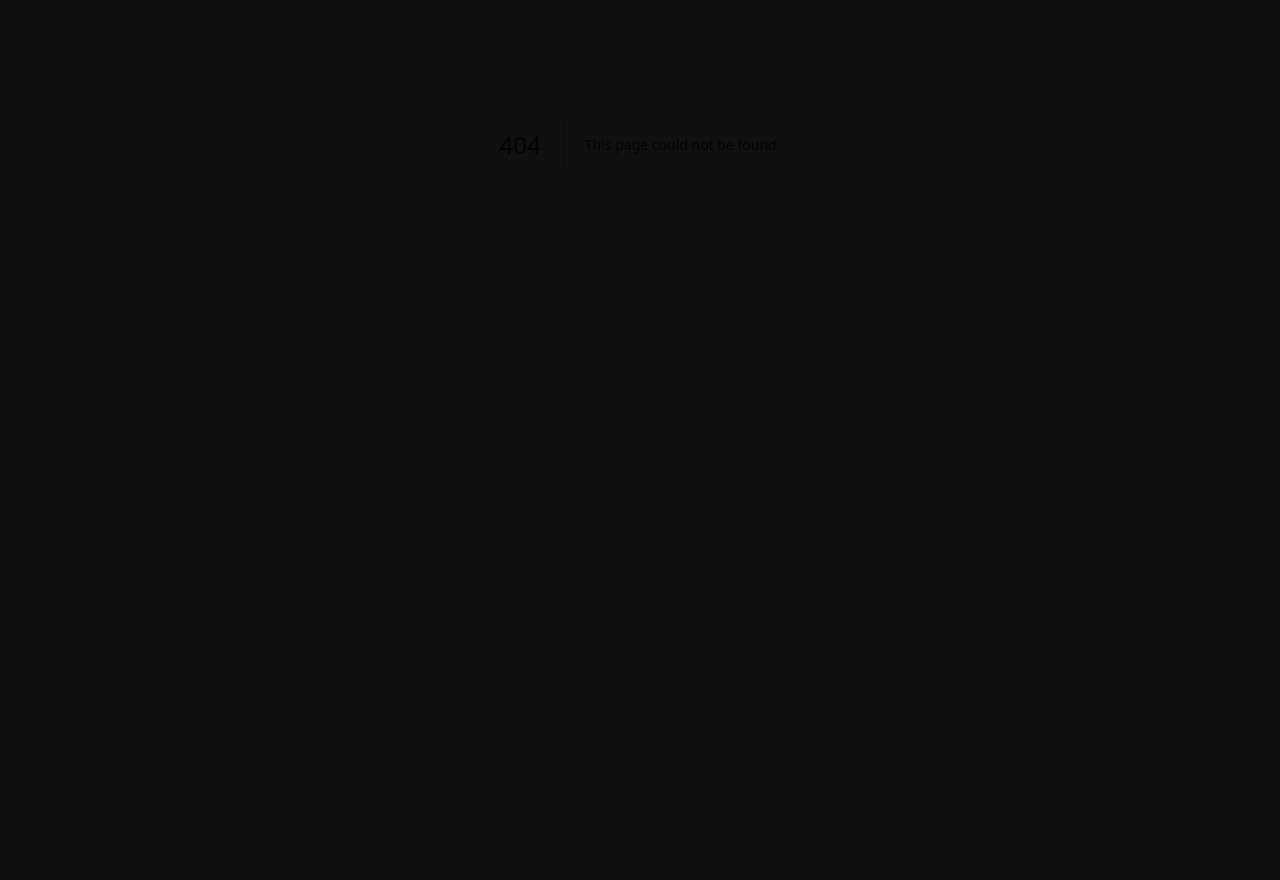
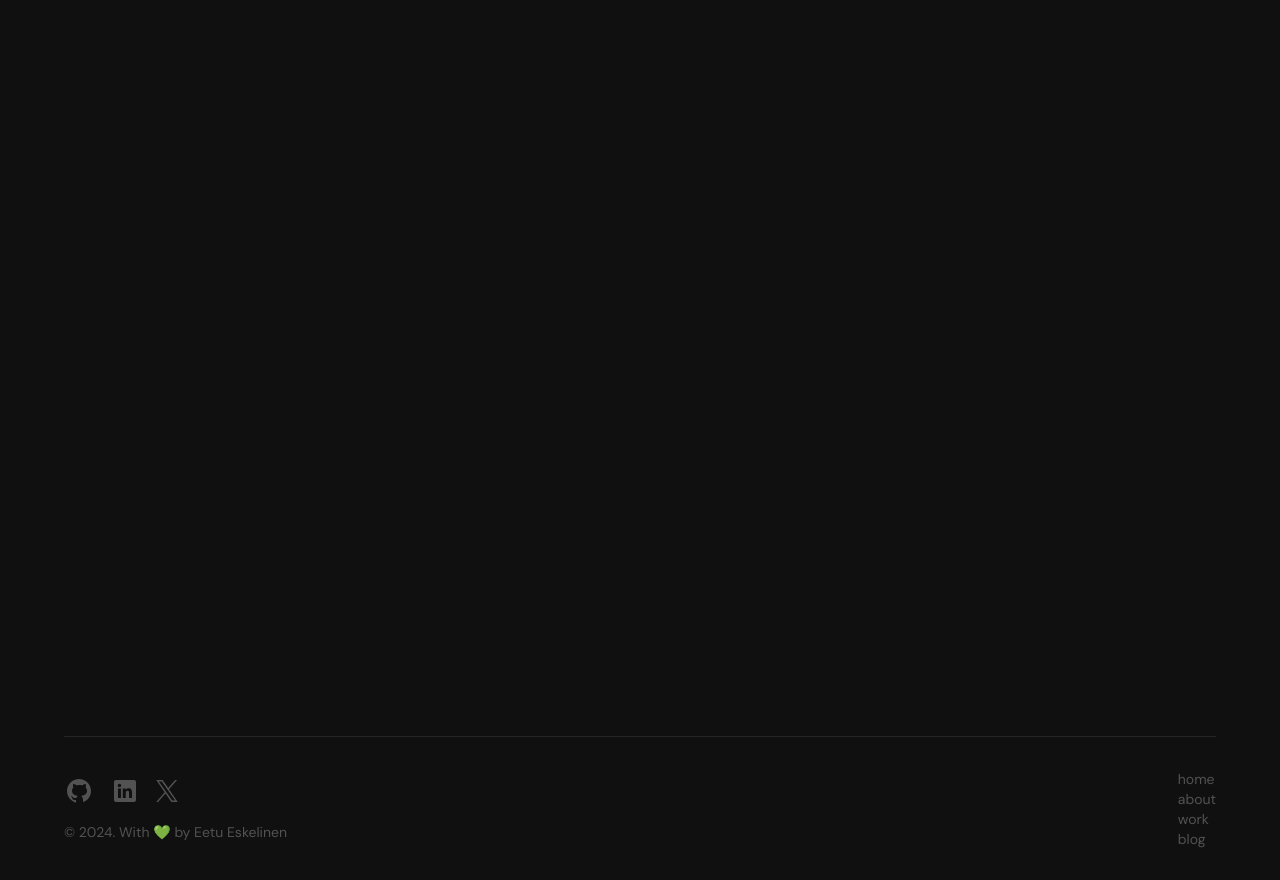
Before and after one commit to Eppu/eetueskelinen.com, a Next.js app: page /about in a window 1280 px wide. Before the commit this address had no page. Shown: the part 380-1260 px from the top of the page. Before the commit the page ends 1084 px from the top, so only its background shows below. Built offline with nearby package versions, Linux system fonts and the light colour scheme; a web font is replaced by a local one.

Commit message:
Add footer and icons

```diff
--- /dev/null
+++ b/app/about/page.tsx
@@ -0,0 +1,7 @@
+export default function About() {
+  return (
+    <section className="flex min-h-screen flex-col md:py-16 justify-between max-w-7xl">
+      <div className="max-w-5xl ">This is my about page. Todo!</div>
+    </section>
+  );
+}
--- /dev/null
+++ b/app/components/Footer.tsx
@@ -0,0 +1,45 @@
+import { navItems } from "./Navbar";
+import Link from "next/link";
+import { GithubIcon, LinkedInIcon, XIcon } from "../utils/icons";
+
+const currentYear = new Date().getFullYear();
+
+export default function Footer() {
+  return (
+    <footer className="flex justify-between items-center h-36 w-full border-solid border-t border-neutral-800">
+      <div className="flex flex-col space-y-4 items-center text-neutral-600">
+        <div className="flex space-x-4  items-center w-full">
+          <a
+            href="https://github.com/eppu"
+            className="hover:text-yellowgreen transition duration-150 ease-in-out"
+            target="_blank"
+          >
+            <GithubIcon />
+          </a>
+          <a
+            href="https://linkedin.com/in/eetueskelinen"
+            className="hover:text-yellowgreen transition duration-150 ease-in-out"
+            target="_blank"
+          >
+            <LinkedInIcon />
+          </a>
+          <a
+            href="https://twitter.com/edwardtehgreat"
+            className="hover:text-yellowgreen transition duration-150 ease-in-out"
+            target="_blank"
+          >
+            <XIcon />
+          </a>
+        </div>
+        <p className="text-sm">© {currentYear}. With 💚 by Eetu Eskelinen</p>
+      </div>
+      <div className="flex flex-col text-sm text-neutral-600">
+        {navItems.map((item) => (
+          <Link key={item.href} href={item.href} className=" hover:transition-all hover:text-neutral-200 duration-50">
+            {item.name}
+          </Link>
+        ))}
+      </div>
+    </footer>
+  );
+}
--- a/app/components/Navbar.tsx
+++ b/app/components/Navbar.tsx
@@ -1,9 +1,9 @@
 import Link from "next/link";
 
-const navItems = [
+export const navItems = [
   { name: "home", href: "/" },
-  { name: "about", href: "/blog" },
-  { name: "work", href: "/about" },
+  { name: "about", href: "/about" },
+  { name: "work", href: "/work" },
   { name: "blog", href: "/blog/mypost" },
 ];
 
--- a/app/layout.tsx
+++ b/app/layout.tsx
@@ -1,12 +1,9 @@
 import type { Metadata } from "next";
-import { Inter } from "next/font/google";
-// import { DM_Sans, DM_Serif_Display } from "next/font/google";
 import { dmSans } from "./utils/fonts";
 
 import "./globals.css";
 import Navbar from "./components/Navbar";
-
-const inter = Inter({ subsets: ["latin"] });
+import Footer from "./components/Footer";
 
 export const metadata: Metadata = {
   metadataBase: new URL("https://eetueskelinen.com"),
@@ -49,9 +46,10 @@ export default function RootLayout({
     <html lang="en" className={dmSans.className}>
       {/* <body className={inter.className}>{children}</body> */}
       <body className="antialiased bg-[#111010]">
-        <div className="mb-40 max-w-7xl flex flex-col mx-4 mt-4 md:px-16 lg:mx-auto flex-auto min-w-0 px-2">
+        <div className="max-w-7xl flex flex-col mx-4 mt-4 md:px-16 lg:mx-auto flex-auto min-w-0 px-2">
           <Navbar />
-          <main>{children}</main>
+          <main className="mb-40 md:flex-row mt-8 lg:mx-auto">{children}</main>
+          <Footer />
         </div>
       </body>
     </html>
--- /dev/null
+++ b/app/utils/icons.tsx
@@ -0,0 +1,63 @@
+export const GithubIcon = (props) => {
+  return (
+    <svg
+      height={props.height || "30px"}
+      width={props.width || "30px"}
+      fill="currentColor"
+      viewBox="0 0 30 30"
+      xmlns="http://www.w3.org/2000/svg"
+      {...props}
+    >
+      <title>Eetu's Github</title>
+      <path d="M15,3C8.373,3,3,8.373,3,15c0,5.623,3.872,10.328,9.092,11.63C12.036,26.468,12,26.28,12,26.047v-2.051 c-0.487,0-1.303,0-1.508,0c-0.821,0-1.551-0.353-1.905-1.009c-0.393-0.729-0.461-1.844-1.435-2.526 c-0.289-0.227-0.069-0.486,0.264-0.451c0.615,0.174,1.125,0.596,1.605,1.222c0.478,0.627,0.703,0.769,1.596,0.769 c0.433,0,1.081-0.025,1.691-0.121c0.328-0.833,0.895-1.6,1.588-1.962c-3.996-0.411-5.903-2.399-5.903-5.098 c0-1.162,0.495-2.286,1.336-3.233C9.053,10.647,8.706,8.73,9.435,8c1.798,0,2.885,1.166,3.146,1.481C13.477,9.174,14.461,9,15.495,9 c1.036,0,2.024,0.174,2.922,0.483C18.675,9.17,19.763,8,21.565,8c0.732,0.731,0.381,2.656,0.102,3.594 c0.836,0.945,1.328,2.066,1.328,3.226c0,2.697-1.904,4.684-5.894,5.097C18.199,20.49,19,22.1,19,23.313v2.734 c0,0.104-0.023,0.179-0.035,0.268C23.641,24.676,27,20.236,27,15C27,8.373,21.627,3,15,3z" />
+    </svg>
+  );
+};
+
+export const LinkedInIcon = (props) => {
+  return (
+    <svg
+      height={props.height || "30px"}
+      width={props.width || "30px"}
+      fill="currentColor"
+      viewBox="0 0 30 30"
+      xmlns="http://www.w3.org/2000/svg"
+      {...props}
+    >
+      <title>Eetu's LinkedIn</title>
+      <path d="M24,4H6C4.895,4,4,4.895,4,6v18c0,1.105,0.895,2,2,2h18c1.105,0,2-0.895,2-2V6C26,4.895,25.105,4,24,4z M10.954,22h-2.95 v-9.492h2.95V22z M9.449,11.151c-0.951,0-1.72-0.771-1.72-1.72c0-0.949,0.77-1.719,1.72-1.719c0.948,0,1.719,0.771,1.719,1.719 C11.168,10.38,10.397,11.151,9.449,11.151z M22.004,22h-2.948v-4.616c0-1.101-0.02-2.517-1.533-2.517 c-1.535,0-1.771,1.199-1.771,2.437V22h-2.948v-9.492h2.83v1.297h0.04c0.394-0.746,1.356-1.533,2.791-1.533 c2.987,0,3.539,1.966,3.539,4.522V22z" />
+    </svg>
+  );
+};
+
+export const TwitterIcon = (props) => {
+  return (
+    <svg
+      height={props.height || "30px"}
+      width={props.width || "30px"}
+      fill="currentColor"
+      viewBox="0 0 30 30"
+      xmlns="http://www.w3.org/2000/svg"
+      {...props}
+    >
+      <title>Eetu's Twitter</title>
+      <path d="M28,6.937c-0.957,0.425-1.985,0.711-3.064,0.84c1.102-0.66,1.947-1.705,2.345-2.951c-1.03,0.611-2.172,1.055-3.388,1.295 c-0.973-1.037-2.359-1.685-3.893-1.685c-2.946,0-5.334,2.389-5.334,5.334c0,0.418,0.048,0.826,0.138,1.215 c-4.433-0.222-8.363-2.346-10.995-5.574C3.351,6.199,3.088,7.115,3.088,8.094c0,1.85,0.941,3.483,2.372,4.439 c-0.874-0.028-1.697-0.268-2.416-0.667c0,0.023,0,0.044,0,0.067c0,2.585,1.838,4.741,4.279,5.23 c-0.447,0.122-0.919,0.187-1.406,0.187c-0.343,0-0.678-0.034-1.003-0.095c0.679,2.119,2.649,3.662,4.983,3.705 c-1.825,1.431-4.125,2.284-6.625,2.284c-0.43,0-0.855-0.025-1.273-0.075c2.361,1.513,5.164,2.396,8.177,2.396 c9.812,0,15.176-8.128,15.176-15.177c0-0.231-0.005-0.461-0.015-0.69C26.38,8.945,27.285,8.006,28,6.937z" />
+    </svg>
+  );
+};
+
+export const XIcon = (props) => {
+  return (
+    <svg
+      height={props.height || "22px"}
+      width={props.width || "22px"}
+      fill="currentColor"
+      viewBox="0 0 1200 1227"
+      xmlns="http://www.w3.org/2000/svg"
+      {...props}
+    >
+      <title>Eetu's X</title>
+      <path d="M714.163 519.284L1160.89 0H1055.03L667.137 450.887L357.328 0H0L468.492 681.821L0 1226.37H105.866L515.491 750.218L842.672 1226.37H1200L714.137 519.284H714.163ZM569.165 687.828L521.697 619.934L144.011 79.6944H306.615L611.412 515.685L658.88 583.579L1055.08 1150.3H892.476L569.165 687.854V687.828Z" />
+    </svg>
+  );
+};
```
